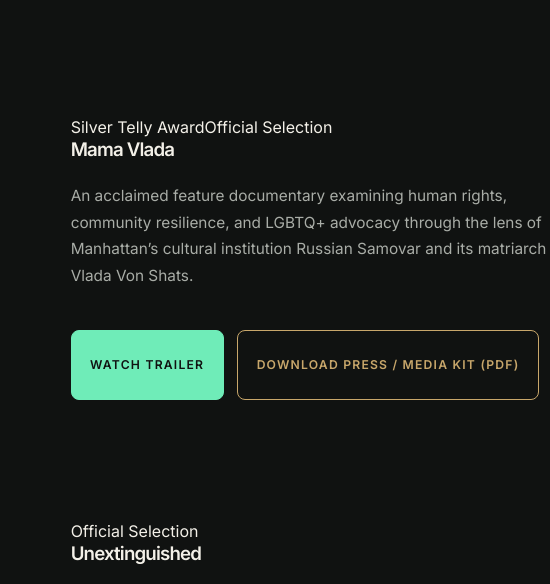
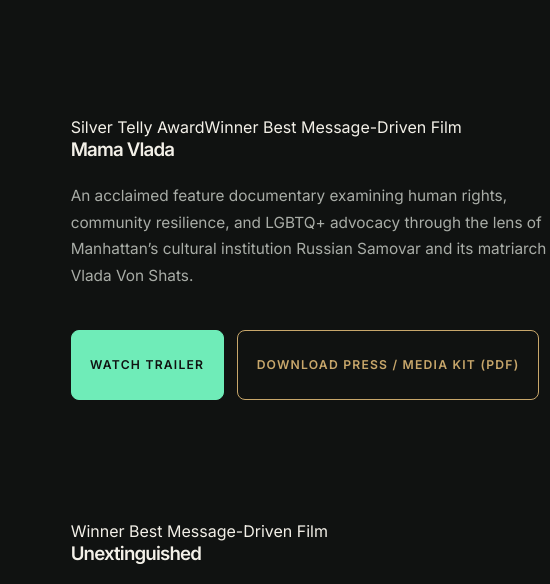
Before and after one commit to PRostotaVitali/PRostotaWell.github.io, a plain HTML site: page index.html in a window 1280 px wide. Shown: the part 546-1130 px from the top of the page, 730-1280 px from the left. Drawn offline with Linux system fonts and the light colour scheme.

Commit message:
Add files via upload

```diff
--- a/index.html
+++ b/index.html
@@ -642,7 +642,7 @@ section:has(.hero-container-flex),
         <div class="featured-content">
               <div class="laurels">
                 <span class="laurel">Silver Telly Award</span
-                ><span class="laurel">Official Selection</span>
+                ><span class="laurel">Winner Best Message-Driven Film</span>
               </div>
               <h3>Mama Vlada</h3>
               <p class="project-copy">
@@ -660,7 +660,7 @@ section:has(.hero-container-flex),
    <img class="media-frame" src="Unextinguished.png" alt="Mama Vlada film frame" style="width: 100%;">
         <div class="featured-content">
               <div class="laurels">
-              <span class="laurel">Official Selection</span>
+              <span class="laurel">Winner Best Message-Driven Film</span>
               </div>
         <h3>Unextinguished</h3>
         <p class="project-copy">
```
